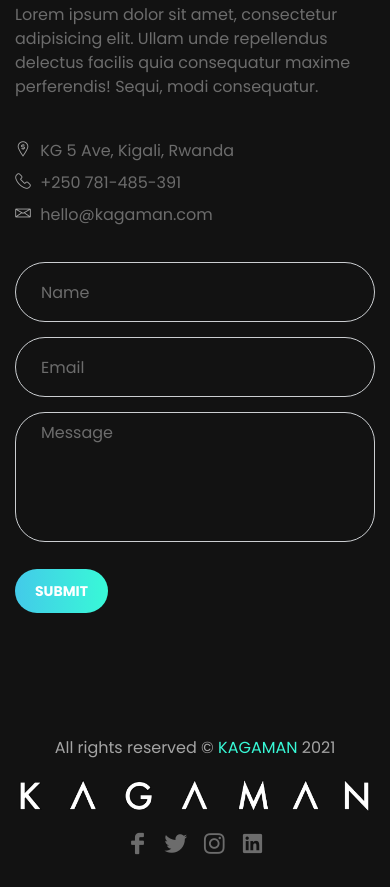
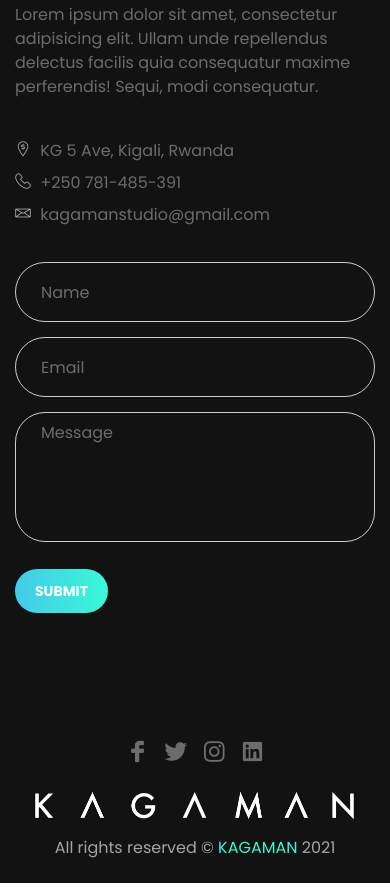
Before and after one commit to jo-rdan/kagaman, a plain HTML site: page index.html in a window 390 px wide. Shown: the part 5871-6758 px from the top of the page. Drawn offline with Linux system fonts and the light colour scheme; files whose address does not match are found by name.

Commit message:
change footer and email

```diff
--- a/index.html
+++ b/index.html
@@ -510,7 +510,7 @@
             </div>
             <!-- single portfolio -->
           </div>
-          <div class="col-lg-4 col-sm-6 marketing-3 research-3">
+          <div class="col-lg-4 col-sm-6 branding-3 research-3">
             <div
               class="single-portfolio mt-30 wow fadeInUp"
               data-wow-duration="1.5s"
@@ -552,7 +552,7 @@
             </div>
             <!-- single portfolio -->
           </div>
-          <div class="col-lg-4 col-sm-6 branding-3 marketing-3">
+          <div class="col-lg-4 col-sm-6 marketing-3">
             <div
               class="single-portfolio mt-30 wow fadeInUp"
               data-wow-duration="1.5s"
@@ -949,7 +949,7 @@
                 </li>
                 <li>
                   <i class="lni-envelope" style="color: #a4a4a4"></i>
-                  hello@kagaman.com
+                  kagamanstudio@gmail.com
                 </li>
               </ul>
             </div>
@@ -1057,17 +1057,19 @@
 
       <div class="footer-copyright">
         <div class="container">
-          <div class="row align-items-center">
-            <div class="col-lg-5">
+          <div
+            class="
+              d-flex
+              flex-column-reverse
+              justify-content-center
+              align-items-center
+            "
+          >
+            <div class="col-lg-5 d-flex justify-content-center">
               <div class="copyright text-center text-lg-left mt-10">
                 <p class="text">
                   All rights reserved &copy;
-                  <a
-                    style="color: #38f9d7"
-                    rel="nofollow"
-                    href="https://onefold.xyz"
-                    >KAGAMAN</a
-                  >
+                  <a style="color: #38f9d7" rel="nofollow" href="#">KAGAMAN</a>
                   2021
                 </p>
               </div>
@@ -1081,7 +1083,7 @@
               </div>
               <!-- footer logo -->
             </div>
-            <div class="col-lg-5">
+            <div class="col-lg-5 d-flex justify-content-center">
               <ul class="social text-center text-lg-right mt-10">
                 <li>
                   <a href="#"><i class="lni-facebook-filled"></i></a>
```
